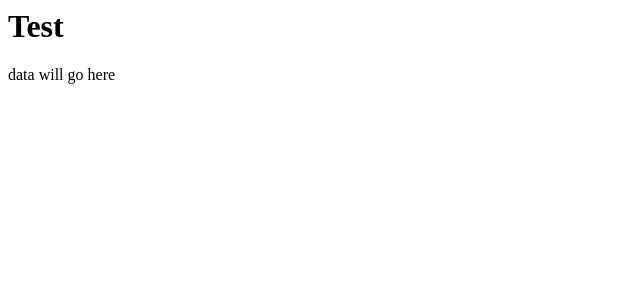
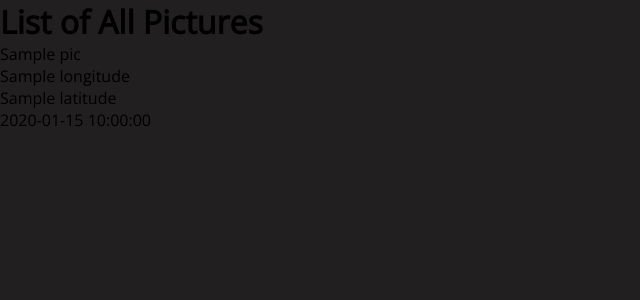
Before and after one commit to mcardacci/exif_python, a Flask app: template templates/profile.html in a window 1280 px wide. Shown: the top 300 px of the page, without its empty margins (0-640 px from the left). Run offline with Flask 2, Linux system fonts and the light colour scheme; the template is opened without the code that fills it: most values are stand-ins (such as "Sample title", 1, 10 or a date in 2020); some libraries are stand-ins or nearby versions.

Commit message:
adds start of profile page

```diff
--- a/exify.py
+++ b/exify.py
@@ -7,4 +7,4 @@
 from views import *
 
 if __name__=='__main__':
-    app.run()
+    app.run(debug=True)
--- a/static/js/dz.js
+++ b/static/js/dz.js
@@ -1,7 +1,7 @@
 document.getElementById("upload_image").onchange = function(e) {
     EXIF.getData(e.target.files[0], function() {
         var method = 'post';
-        var route = '/profile';
+        var route = '/store';
         var longitude = EXIF.getTag(this, "GPSLongitude"),
         dateStamp = EXIF.getTag(this, "GPSDateStamp"),
         latitude = EXIF.getTag(this, "GPSLatitude"),
--- a/templates/profile.html
+++ b/templates/profile.html
@@ -1,8 +1,10 @@
-<html>
-<body>
-	<h1>Test</h1>
-	<p>
-            data will go here
-	</p>
-</body>
-</html>
+{% extends "base.html" %}
+{% block content %}
+<h1>List of All Pictures</h1>
+    {% for pic in pictures %}
+        <p>{{ pic.title }}</p>
+        <p>{{ pic.longitude}}</p>
+        <p>{{ pic.latitude}}</p>
+        <p>{{ pic.dateStamp }}</p>
+    {% endfor %}
+{% endblock %}
```
Also changed, not shown: views.py (+24 -11 lines), templates/base.html (line endings or trailing spaces), 3 other files.
